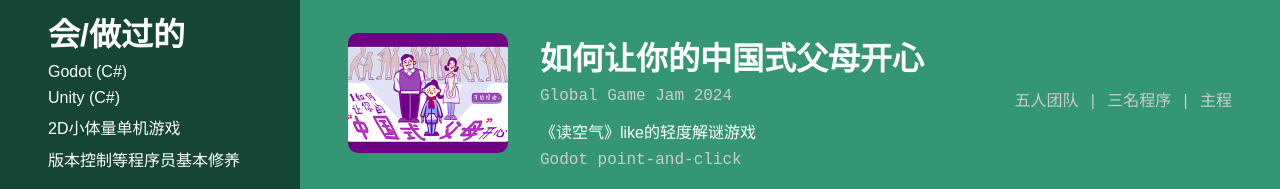
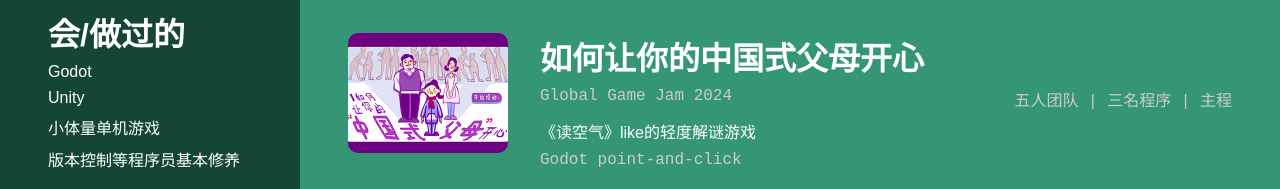
Before and after one commit to leav/gamejam_resume, a plain HTML site: page index.html in a window 1280 px wide. Shown: the part 700-889 px from the top of the page. Drawn offline with Linux system fonts and the light colour scheme.

Commit message:
Update skills

```diff
--- a/index.html
+++ b/index.html
@@ -221,9 +221,9 @@
 
         <div class="section">
           <h1>会/做过的</h1>
-          <p>Godot (C#)</p>
-          <p>Unity (C#)</p>
-          <p>2D小体量单机游戏</p>
+          <p>Godot</p>
+          <p>Unity</p>
+          <p>小体量单机游戏</p>
           <p>版本控制等程序员基本修养</p>
         </div>
 
```
